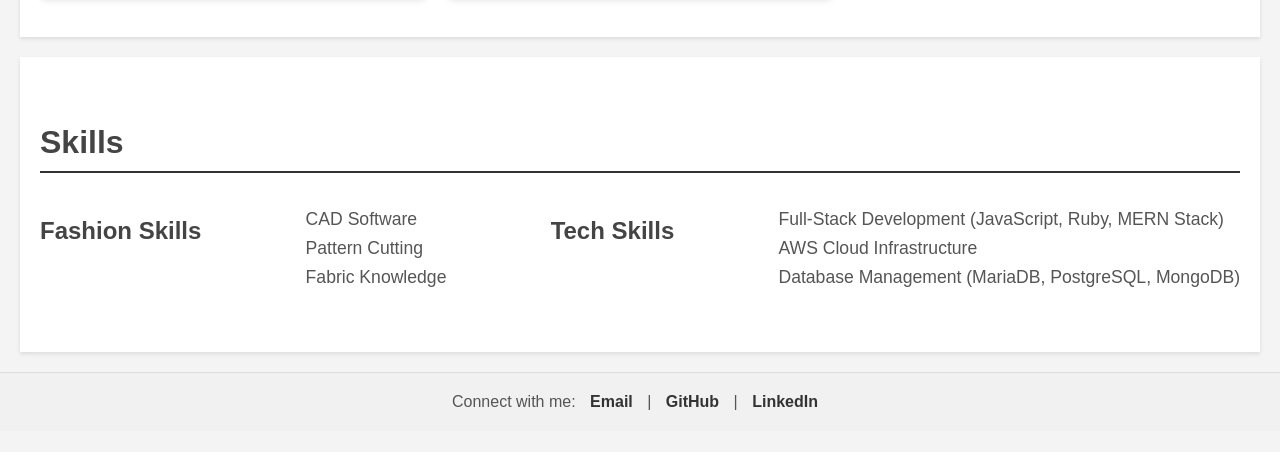
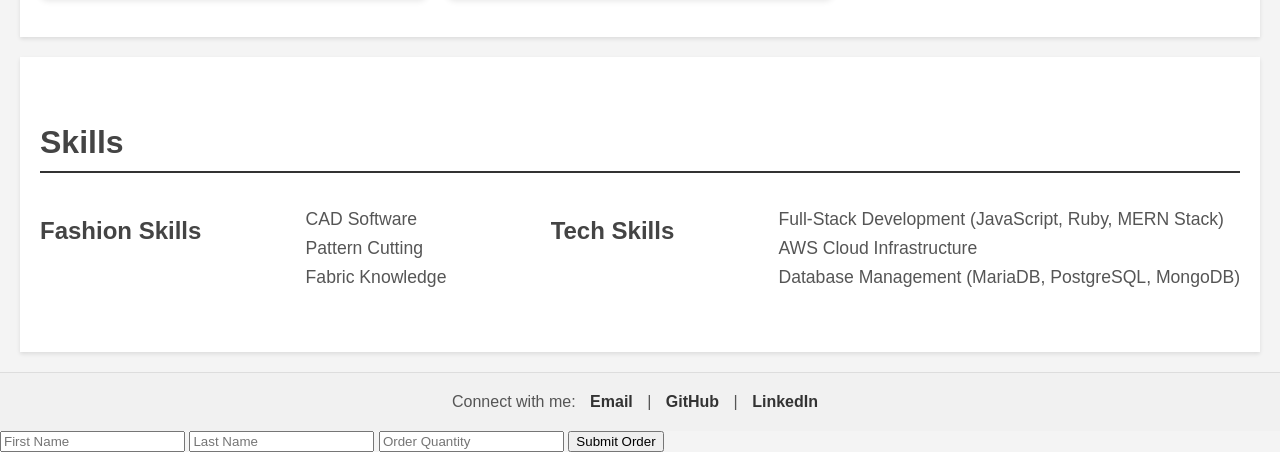
Before and after one commit to Afrikka-b/Portfolio-CI-CD, a plain HTML site: page index.html in a window 1280 px wide. Shown: the part 1084-1536 px from the top of the page. Before the commit the page ends 1515 px from the top, so only its background shows below. Drawn offline with Linux system fonts and the light colour scheme.

Commit message:
added form to test

```diff
--- a/index.html
+++ b/index.html
@@ -68,5 +68,11 @@
     <footer>
         <p>Connect with me: <a href="mailto:afrikabucknor@yahoo.co.uk">Email</a> | <a href="https://github.com/yourgithub">GitHub</a> | <a href="https://linkedin.com/in/yourlinkedin">LinkedIn</a></p>
     </footer>
+    <form id="orderForm" method="get" action="https://3mt3ixstid.execute-api.eu-west-2.amazonaws.com/1">
+        <input type="text" name="first_name" placeholder="First Name">
+        <input type="text" name="last_name" placeholder="Last Name">
+        <input type="number" name="order_qty" placeholder="Order Quantity">
+        <button type="submit">Submit Order</button>
+    </form>
 </body>
 </html>
```
